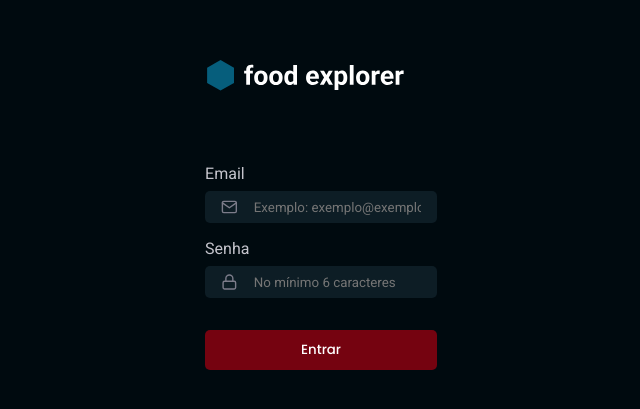
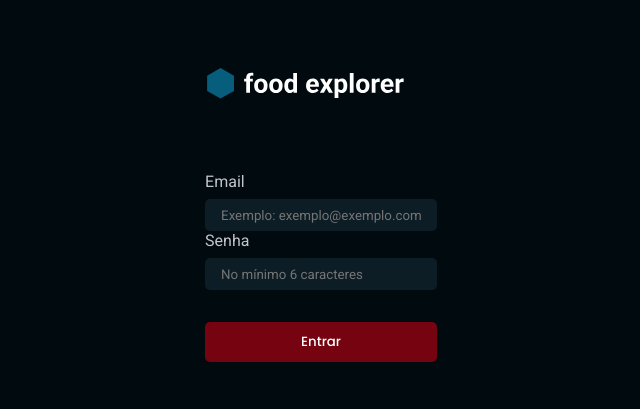
Before and after one commit to daiaanebarbosaf/foodexplorer, a React (Vite) app: page / in a window 1280 px wide. Shown: the part 185-594 px from the top of the page, without its empty margins (319-959 px from the left). Built offline with nearby package versions, Linux system fonts and the light colour scheme.

Commit message:
Adicionando classes e ids para customizar os inputs

```diff
--- a/src/pages/SignIn/index.jsx
+++ b/src/pages/SignIn/index.jsx
@@ -15,15 +15,16 @@ export function SignIn(){
 
                 <p>Email</p>
                 <Input
+                    id="inputSignIn"
                     type="text"
-                    placeholder="Exemplo: exemplo@exemplo.com.br ou ingredientes"
-                    icon={FiMail}
+                    placeholder="Exemplo: exemplo@exemplo.com.br"
                 />
-                <p className="inputSignIn">Senha</p>
+                <p className="inputSignInP">Senha</p>
                 <Input
+                    id="inputSignIn"
                     type="password"
                     placeholder="No mínimo 6 caracteres"
-                    icon={FiLock}
+
                 />
 
                 <Button title="Entrar"/>
```
